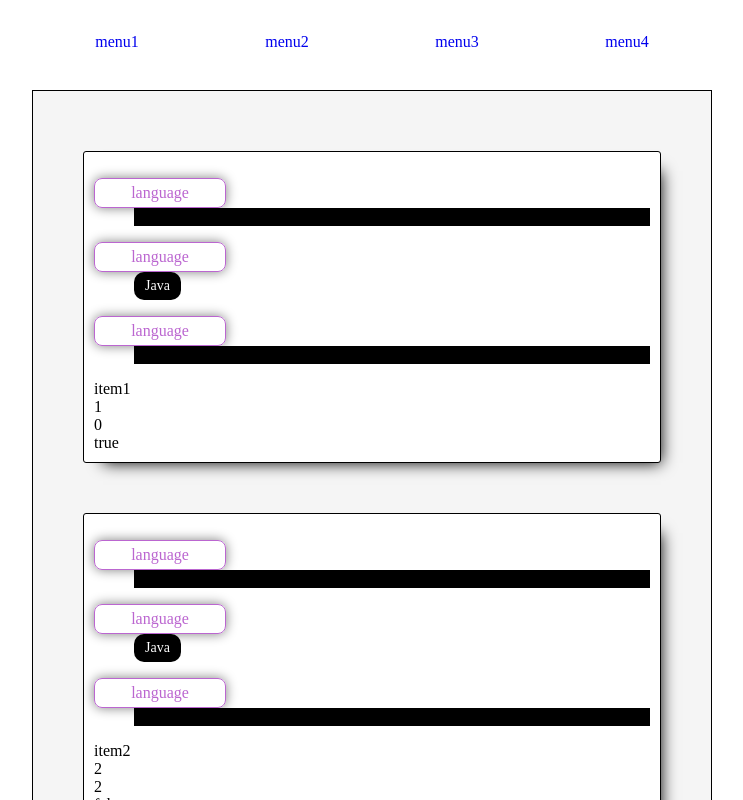
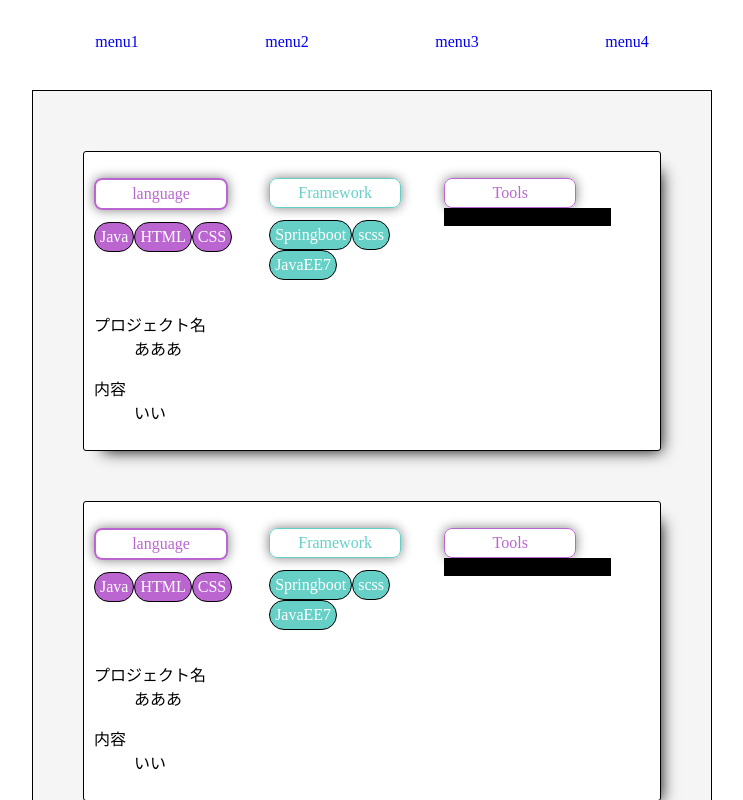
Before and after one commit to masamiShim/react-practice, a React app: page / in a window 1280 px wide. Shown: the top 800 px of the page, without its empty margins (268-1011 px from the left). Built offline with nearby package versions, Linux system fonts and the light colour scheme.

Commit message:
HeaderとFooterをコンポーネントに分割 スタイル調整中

```diff
--- /dev/null
+++ b/src/components/index/skillCategory.tsx
@@ -0,0 +1,3 @@
+/**
+ * ポートフォリオのSKILL, FW, TOOL表示部分のコンポーネント
+ */
--- a/src/index.css
+++ b/src/index.css
@@ -1,62 +1,5 @@
 body {
     margin: 20px;
-}
-
-nav {
-    height: 100%;
-}
-nav > ul {
-    margin: 0;
-    padding: 0;
-    height: 100%;
-    list-style: none;
-}
-
-nav > ul > li {
-    display: inline-flex;
-    text-align: center;
-    height: 100%;
-    width: 25%;
-}
-
-nav > ul > li > a {
-    text-decoration: none;
-    background: #fff;
-    width: 100%;
-    height: 100%;
-}
-
-
-nav > ul > li > a:hover {
-    background: #ddd;
-}
-
-
-nav > ul > li > a > span {
-    position: relative;
-    top: 25%;
-    bottom: 25%;
-
-}
-
-.header {
-    position: relative;
-    top: 0;
-    background: #dedede;
-    margin: 0 auto 20px auto;
-    width: 680px;
-    height: 50px;
-    display: block;
-}
-
-.footer {
-    position: relative;
-    background: #dedede;
-    width: 680px;
-    opacity: 0.8;
-    bottom: 0;
-    margin: 0 auto;
-    height: 90px;
 }
 
 .content {
@@ -68,26 +11,10 @@ nav > ul > li > a > span {
     .content {
         width: 520px;
     }
-
-    .header {
-        width: 520px;
-    }
-
-    .footer {
-        width: 520px;
-    }
 }
 
 @media (max-width: 420px) {
     .content {
-        width: 380px;
-    }
-
-    .header {
-        width: 380px;
-    }
-
-    .footer {
         width: 380px;
     }
 }
@@ -98,15 +25,19 @@ nav > ul > li > a > span {
     background: whitesmoke;
     padding: 50px;
 }
-.listCategory{
+
+.listCategory {
     background: #fff;
+    width: 30%;
 }
 
-.itemSkill{
-    background: #000;
+.listCategory:not(:last-child) {
+    margin-right: 1.5%;
 }
-.listSkillLabel{
-    border: 1px solid #bb66d0;
+
+.listSkillLabel {
+    margin-bottom: 12px;
+    border: 2px solid #bb66d0;
     color: #bb66d0;
     border-radius: 8px;
     text-align: center;
@@ -116,9 +47,22 @@ nav > ul > li > a > span {
     z-index: 10;
     box-shadow: 0 0 12px gray;
 }
-.listFrameworkLabel{
-    border: 1px solid #bb66d0;
-    color: #bb66d0;
+
+.itemSkill {
+    display: inline-flex;
+    margin-left: 0;
+    color: #fff;
+    background: #bb66d0;
+    border-radius: 20px;
+    border: 1px solid black;
+    padding: 5px;
+    width: fit-content;
+}
+
+.listFrameworkLabel {
+    margin-bottom: 12px;
+    border: 1px solid #66d0c7;
+    color: #66d0c7;
     border-radius: 8px;
     text-align: center;
     padding: 5px;
@@ -127,18 +71,19 @@ nav > ul > li > a > span {
     z-index: 10;
     box-shadow: 0 0 12px gray;
 }
-.itemFramework{
-    background: #000;
+
+.itemFramework {
+    display: inline-flex;
+    margin-left: 0;
     color: #fff;
-    padding: 5px 10px;
+    background: #66d0c7;
+    border-radius: 20px;
+    border: 1px solid black;
+    padding: 5px;
     width: fit-content;
-    border: 1px dotted black;
-    -webkit-border-radius: 10px;
-    -moz-border-radius: 10px;
-    border-radius: 10px;
-    font-size: 14px;
 }
-.listToolLabel{
+
+.listToolLabel {
     border: 1px solid #bb66d0;
     color: #bb66d0;
     border-radius: 8px;
@@ -150,9 +95,11 @@ nav > ul > li > a > span {
     box-shadow: 0 0 12px gray;
 }
 
-.itemTool{
+.itemTool {
+    margin-left: 0;
     background: #000;
 }
+
 .listItem {
     position: relative;
     padding: 10px;
@@ -163,5 +110,12 @@ nav > ul > li > a > span {
     background: #fff;
     z-index: 3;
     border-radius: 3px;
+}
+
+.skillContainer {
+    display: flex;
+}
+
+.portfolioItem {
 
 }
--- a/src/index.css.d.ts
+++ b/src/index.css.d.ts
@@ -1,12 +1,12 @@
-export const header: string;
-export const footer: string;
 export const content: string;
 export const listContainer: string;
 export const listCategory: string;
+export const listSkillLabel: string;
 export const itemSkill: string;
-export const listSkillLabel: string;
 export const listFrameworkLabel: string;
 export const itemFramework: string;
 export const listToolLabel: string;
 export const itemTool: string;
 export const listItem: string;
+export const skillContainer: string;
+export const portfolioItem: string;
--- a/src/index.tsx
+++ b/src/index.tsx
@@ -1,6 +1,8 @@
 import * as React from 'react'
 import * as ReactDOM from 'react-dom'
 import * as styled from './index.css'
+import Header from './layout/header'
+import Footer from './layout/footer'
 
 interface ItemProps {
     name: string
@@ -37,41 +39,37 @@ const ItemDetail = (props: any) => {
     return <li className={
         styled.listItem.concat(' item')
             .concat(props.item.isStockEmpty() ? ' soldout' : '')}>
+        <section className={styled.portfolioItem}>
+            <div className={styled.skillContainer}>
                 <dl className={styled.listCategory}>
                     <dt className={styled.listSkillLabel}>language</dt>
                     <dd className={styled.itemSkill}>Java</dd>
+                    <dd className={styled.itemSkill}>HTML</dd>
+                    <dd className={styled.itemSkill}>CSS</dd>
                 </dl>
                 <dl className={styled.listCategory}>
-            <dt className={styled.listFrameworkLabel}>language</dt>
-            <dd className={styled.itemFramework}>Java</dd>
+                    <dt className={styled.listFrameworkLabel}>Framework</dt>
+                    <dd className={styled.itemFramework}>Springboot</dd>
+                    <dd className={styled.itemFramework}>scss</dd>
+                    <dd className={styled.itemFramework}>JavaEE7</dd>
                 </dl>
                 <dl className={styled.listCategory}>
-            <dt className={styled.listToolLabel}>language</dt>
+                    <dt className={styled.listToolLabel}>Tools</dt>
                     <dd className={styled.itemTool}>Java</dd>
                 </dl>
-        <label ></label>
-        <div className='item-name'>{props.item.name}</div>
-        <div className='item-price'>{props.item.price}</div>
-        <div className='item-stock'>{props.item.stock}</div>
-        <div className='item-stock'>{props.item.isStockEmpty().toLocaleString()}</div>
+            </div>
+            <div>
+                <dl>
+                    <dt>プロジェクト名</dt>
+                    <dd>あああ</dd>
+                </dl>
+                <dl>
+                    <dt>内容</dt>
+                    <dd>いい</dd>
+                </dl>
+            </div>
+        </section>
     </li>
-}
-
-const Header = () => {
-    return <header className={styled.header}>
-        <nav>
-            <ul>
-                <li><a href='#'><span>menu1</span></a></li>
-                <li><a href='#'><span>menu2</span></a></li>
-                <li><a href='#'><span>menu3</span></a></li>
-                <li><a href='#'><span>menu4</span></a></li>
-            </ul>
-        </nav>
-    </header>
-}
-
-const Footer = () => {
-    return <footer className={styled.footer}>Footer</footer>
 }
 
 const Content = (props: any) => {
@@ -84,13 +82,16 @@ tes.push(new Item('item2', 2, 2))
 tes.push(new Item('item3', 3, 3))
 
 ReactDOM.render(
-    <Content contents={<ItemList items={tes}/>}/>,
+    <Content contents={<ItemList items={tes}/>}/>
+    ,
     document.getElementById('content'))
 
 ReactDOM.render(
-    <Header/>,
+    <Header/>
+    ,
     document.getElementById('header'))
 
 ReactDOM.render(
-    <Footer/>,
+    <Footer/>
+    ,
     document.getElementById('footer'))
--- /dev/null
+++ b/src/layout/footer.css
@@ -0,0 +1,21 @@
+.footer {
+    position: relative;
+    background: #dedede;
+    width: 680px;
+    opacity: 0.8;
+    bottom: 0;
+    margin: 0 auto;
+    height: 90px;
+}
+
+@media (max-width: 680px) {
+    .footer {
+        width: 520px;
+    }
+}
+
+@media (max-width: 420px) {
+    .footer {
+        width: 380px;
+    }
+}
--- a/src/layout/footer.tsx
+++ b/src/layout/footer.tsx
@@ -0,0 +1,16 @@
+import * as styled from './footer.css'
+import * as React from 'react'
+
+class Footer extends React.Component {
+    constructor (props: Readonly<any>) {
+        super(props)
+    }
+
+    render () {
+        return (
+            <footer className={styled.footer}>Footer</footer>
+        )
+    }
+}
+
+export default Footer
--- /dev/null
+++ b/src/layout/header.css
@@ -0,0 +1,57 @@
+nav {
+    height: 100%;
+}
+nav > ul {
+    margin: 0;
+    padding: 0;
+    height: 100%;
+    list-style: none;
+}
+
+nav > ul > li {
+    display: inline-flex;
+    text-align: center;
+    height: 100%;
+    width: 25%;
+}
+
+nav > ul > li > a {
+    text-decoration: none;
+    background: #fff;
+    width: 100%;
+    height: 100%;
+}
+
+nav > ul > li > a:hover {
+    background: #ddd;
+}
+
+nav > ul > li > a > span {
+    position: relative;
+    top: 25%;
+    bottom: 25%;
+
+}
+
+.header {
+    position: relative;
+    top: 0;
+    background: #dedede;
+    margin: 0 auto 20px auto;
+    width: 680px;
+    height: 50px;
+    display: block;
+}
+
+@media (max-width: 680px) {
+
+    .header {
+        width: 520px;
+    }
+}
+
+@media (max-width: 420px) {
+    .header {
+        width: 380px;
+    }
+}
--- a/src/layout/header.tsx
+++ b/src/layout/header.tsx
@@ -0,0 +1,25 @@
+import * as styled from './header.css'
+import * as React from 'react'
+
+class Header extends React.Component {
+    constructor (props: Readonly<any>) {
+        super(props)
+    }
+
+    render () {
+        return (
+            <header className={styled.header}>
+                <nav>
+                    <ul>
+                        <li><a href='#'><span>menu1</span></a></li>
+                        <li><a href='#'><span>menu2</span></a></li>
+                        <li><a href='#'><span>menu3</span></a></li>
+                        <li><a href='#'><span>menu4</span></a></li>
+                    </ul>
+                </nav>
+            </header>
+        )
+    }
+}
+
+export default Header
```
Also changed, not shown: src/api/models/Framework.ts (added), src/api/models/Language.ts (added), src/api/models/Skill.ts (added). Lines whose indentation alone changed are shown as unchanged.
